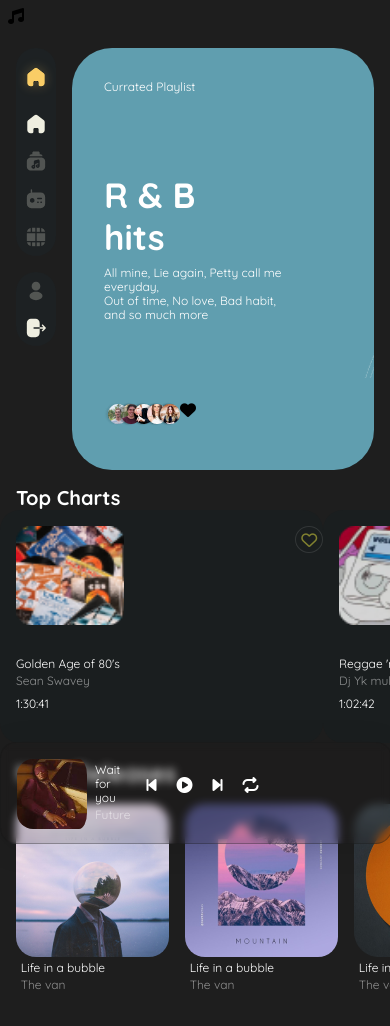
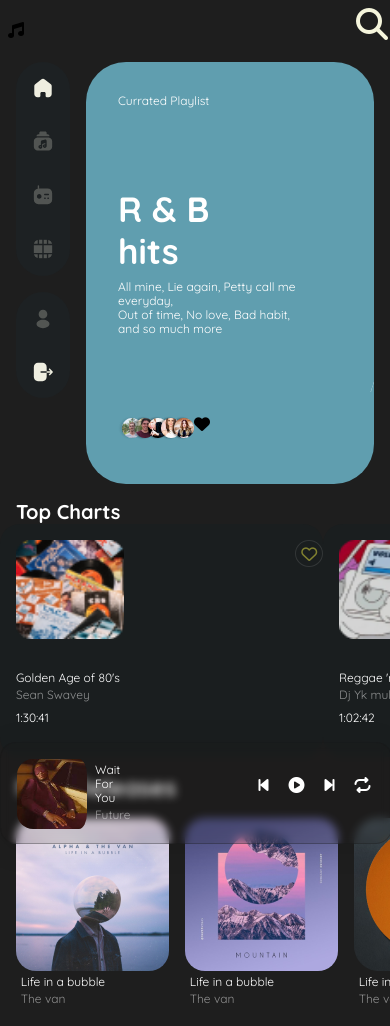
Before and after one commit to 1FarukDev/musica, a plain HTML site: page music web app/index.html in a window 390 px wide. Shown: the top 1026 px of the page. Drawn offline with Linux system fonts and the light colour scheme.

Commit message:
continued

```diff
--- a/music web app/css/style.css
+++ b/music web app/css/style.css
@@ -26,7 +26,13 @@ svg{
     display: block;
     margin: auto;
     padding: .5rem 0 .5rem;
-
+    padding: 1rem;
+}
+svg:hover, svg:active{
+    filter: invert(0.4) sepia(1) saturate(20) hue-rotate(0deg) brightness(1);
+}
+.fa-search{
+    display: none;
 }
 .header-1{
     background-color: #1D2123;
@@ -40,6 +46,12 @@ svg{
     background-color: #1D2123;
     margin: 1rem 0 0 1rem;
     border-radius: 50px;
+}
+.header4{
+    display: none;
+}
+.search4{
+    display: none;
 }
 .rectangle{
     overflow: hidden;
@@ -264,10 +276,10 @@ small{
    }
    .images{
     height: 99px;
-width: 108px;
-left: 14px;
-top: 15px;
-border-radius: 10px;
+    width: 108px;
+    left: 14px;
+    top: 15px;
+    border-radius: 10px;
 
    }
    .eric{
@@ -322,7 +334,7 @@ border-radius: 10px;
    }
    nav{
     height: 100px;
-    justify-content: ;
+    display: flex;
    }
    .fa-backward-step,.fa-repeat{
     display: none;
@@ -331,4 +343,31 @@ border-radius: 10px;
     width: 70px;
     height: 70px;
    }
+   .nav-range{
+    margin-left: 7rem;
+   }
+  .fa-search{
+    display: inline-block;
+    margin-top: auto;
+  }
+  .header{
+    display: flex;
+    justify-content: space-between;
+    width: 87%;
+  }
+  .header{
+    display: none;
+  }
+  .header4{
+    display: block;
+  }
+  .search4{
+    margin-left: 20rem;
+    color: beige;
+    margin-top: .5rem;
+    font-weight: ;
+  }
+  .fa-music{
+
+  }
 }
--- a/music web app/index.html
+++ b/music web app/index.html
@@ -21,36 +21,20 @@
             <i class="fa fa-music" aria-hidden="true"></i>
         </label>
         <input type="text" placeholder="&#xF002; Search" style="font-family:Arial, FontAwesome" />
+        <i class="fa fa-search" aria-hidden="true"></i>
+    </div>
+    <div class="header4">
+        <label for="icon">
+            <i class="fa fa-music" aria-hidden="true"></i>
+        </label>
+        <input type="text" placeholder="&#xF002; Search" style="font-family:Arial, FontAwesome" />
+        <i class="fa fa-search search4 fa-2x" aria-hidden="true"></i>
     </div>
     <!---sub body-->
     <header>
         <div class="header-1-icon">
             <div class="header-1">
 
-                <a href=""> <svg width="40" height="42" viewBox="0 0 40 42" fill="none"
-                        xmlns="http://www.w3.org/2000/svg">
-                        <g filter="url(#filter0_d_19_208)">
-                            <path
-                                d="M17.3818 29.0503V26.239C17.3818 25.5266 17.9611 24.9478 18.6786 24.9433H21.3132C22.034 24.9433 22.6183 25.5234 22.6183 26.239V29.0421C22.6182 29.66 23.1204 30.1622 23.7427 30.1667H25.5402C26.3797 30.1688 27.1855 29.8392 27.7799 29.2507C28.3743 28.6621 28.7084 27.8629 28.7084 27.0294V19.0437C28.7084 18.3704 28.4077 17.7318 27.8876 17.2999L21.7811 12.4514C20.7137 11.6034 19.1891 11.6308 18.1533 12.5166L12.1781 17.2999C11.6334 17.7191 11.3078 18.3596 11.2917 19.0437V27.0213C11.2917 28.7584 12.7101 30.1667 14.4598 30.1667H16.2163C16.5159 30.1688 16.804 30.0522 17.0167 29.8426C17.2294 29.633 17.349 29.3478 17.3489 29.0503H17.3818Z"
-                                fill="#FACD66" />
-                        </g>
-                        <defs>
-                            <filter id="filter0_d_19_208" x="0.291687" y="0.833344" width="39.4167" height="40.3334"
-                                filterUnits="userSpaceOnUse" color-interpolation-filters="sRGB">
-                                <feFlood flood-opacity="0" result="BackgroundImageFix" />
-                                <feColorMatrix in="SourceAlpha" type="matrix"
-                                    values="0 0 0 0 0 0 0 0 0 0 0 0 0 0 0 0 0 0 127 0" result="hardAlpha" />
-                                <feOffset />
-                                <feGaussianBlur stdDeviation="5.5" />
-                                <feComposite in2="hardAlpha" operator="out" />
-                                <feColorMatrix type="matrix"
-                                    values="0 0 0 0 0.980392 0 0 0 0 0.803921 0 0 0 0 0.4 0 0 0 0.25 0" />
-                                <feBlend mode="normal" in2="BackgroundImageFix" result="effect1_dropShadow_19_208" />
-                                <feBlend mode="normal" in="SourceGraphic" in2="effect1_dropShadow_19_208"
-                                    result="shape" />
-                            </filter>
-                        </defs>
-                    </svg></a>
 
                 <a href=""> <svg width="18" height="20" viewBox="0 0 18 20" fill="none"
                         xmlns="http://www.w3.org/2000/svg">
@@ -212,9 +196,6 @@
                 </div>
             </a>
         </div>
-
-
-
         </div>
     </header>
     <p class="top2">Top Charts</p>
@@ -450,7 +431,7 @@
         <div class="nav-image">
             <img src="./Data/Images/future.jpg" class="future">
             <div class="nav-text">
-                <p>Wait for you</p>
+                <p>Wait For You</p>
                 <small>Future</small>
             </div>
         </div>
```
Also changed, not shown: music web app/Data/Images/firstmusic.png (added), music web app/Data/Images/secondmusic.png (added).
